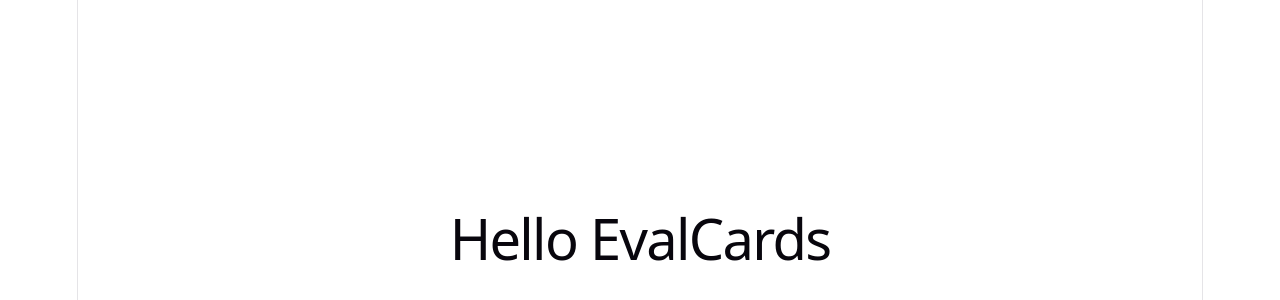
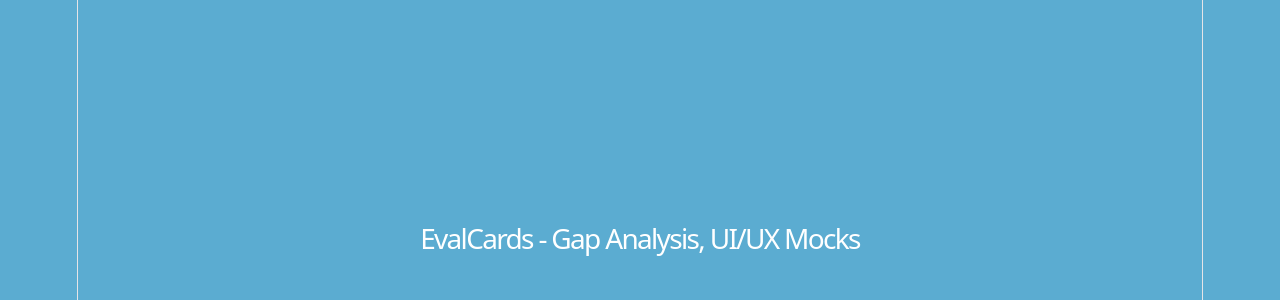
Before and after one commit to andrewtran117/evalcards-poc, a React (Vite) app: page / in a window 1280 px wide. Shown: the part 162-462 px from the top of the page. Built offline with nearby package versions, Linux system fonts and the light colour scheme.

Commit message:
update: blue bg, new heading text, smaller font

```diff
--- a/src/App.jsx
+++ b/src/App.jsx
@@ -2,8 +2,14 @@ import './App.css'
 
 function App() {
   return (
-    <div style={{ display: 'flex', justifyContent: 'center', alignItems: 'center', height: '100vh' }}>
-      <h1>Hello EvalCards</h1>
+    <div style={{
+      display: 'flex',
+      justifyContent: 'center',
+      alignItems: 'center',
+      height: '100vh',
+      backgroundColor: '#5bacd1',
+    }}>
+      <h1 style={{ color: '#fff', fontSize: '28px' }}>EvalCards - Gap Analysis, UI/UX Mocks</h1>
     </div>
   )
 }
--- a/src/index.css
+++ b/src/index.css
@@ -52,6 +52,7 @@
 
 body {
   margin: 0;
+  background: #5bacd1;
 }
 
 #root {
```
